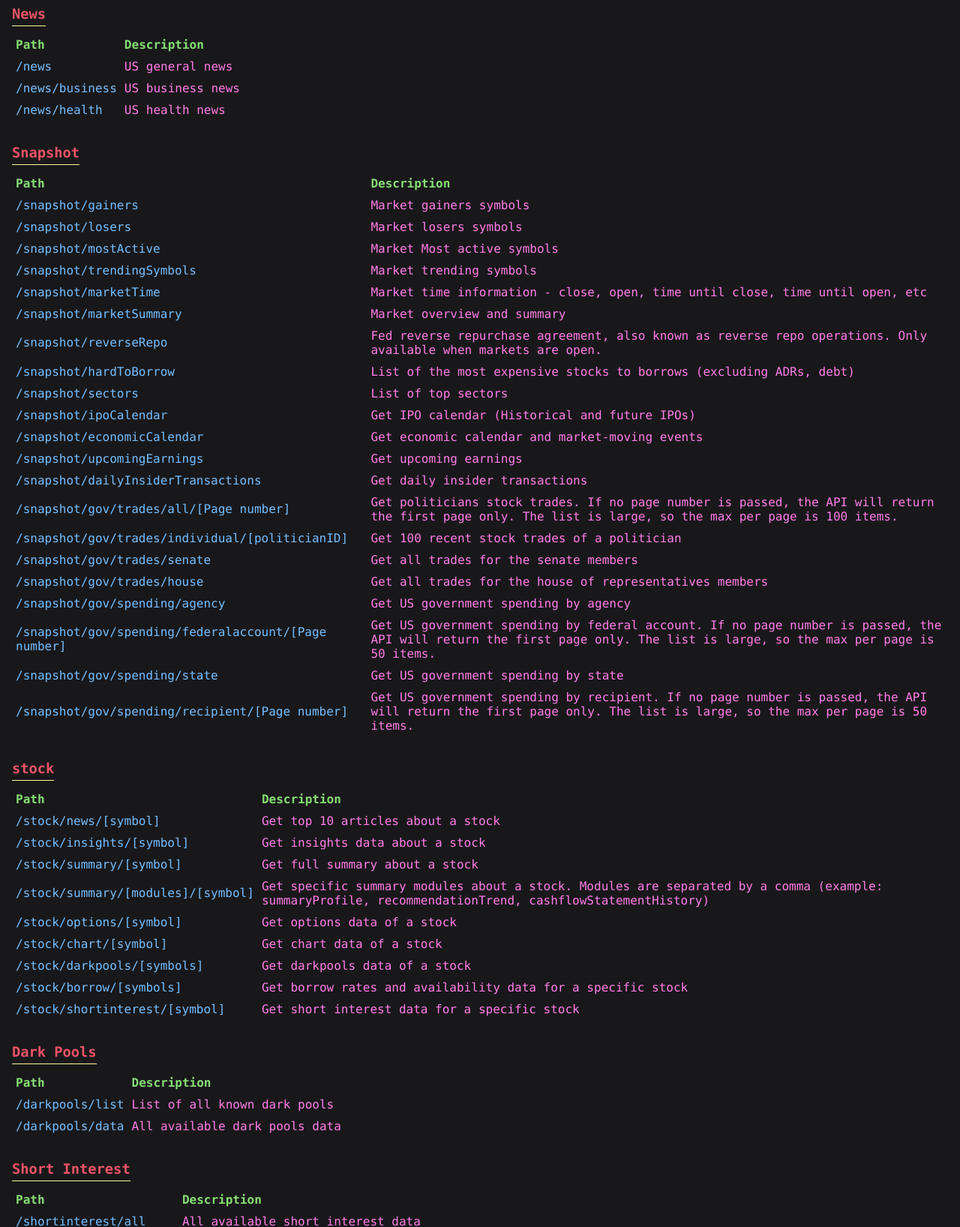
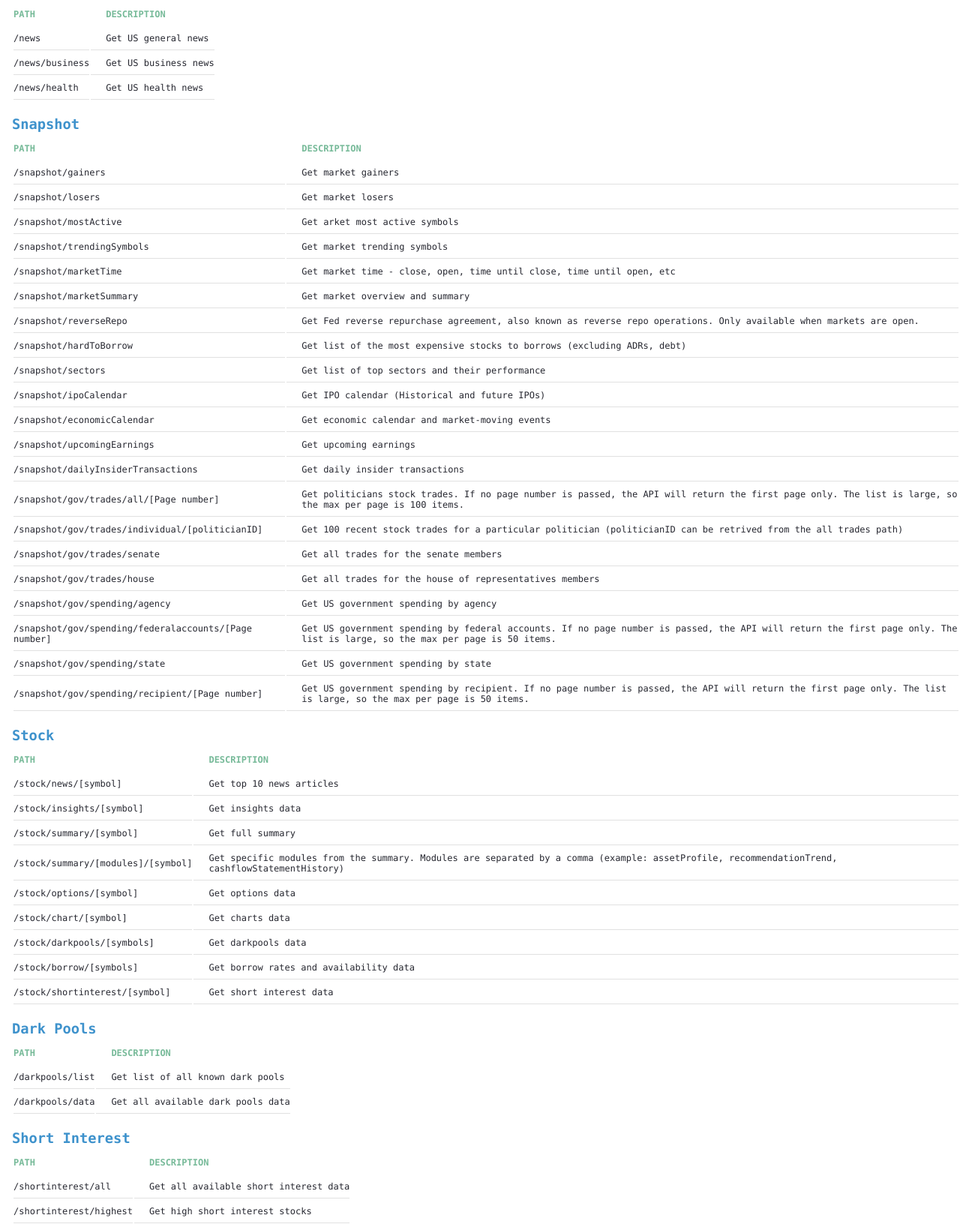
Before and after one commit to aluay/Insight, a website: page views/home.html in a window 1280 px wide. Shown: the part 123-1759 px from the top of the page at 75% size. Drawn offline with Linux system fonts and the light colour scheme.

Commit message:
Style changes. Removed unnecessary CSS.

```diff
--- a/views/home.html
+++ b/views/home.html
@@ -12,42 +12,37 @@
   <style>
     * {
       box-sizing: border-box;
-			background-color: #18181a;
+	  color: #262730;
       font-family: Consolas, monospace;
+	  margin: 0;
+	  padding: 0
     }
-		body {
-			margin: 16px;
+	body{
+		padding-left: 16px;
 	}
-		.tb {
-			border-collapse: collapse;
-			margin-bottom: 32px;
-			margin-top: 16px;
+	h1{
+		color: #D33F49;
 	}
-		.tb th,
-		.tb td {
-			padding: 5px;
+	h3{
+		color: #3E92CC;
+		margin: 20px 0px 5px 0px;
 	}
-		.tb th {
-			color: #86de74;
+    th {
+      padding: 8px 0px;
       text-align: left;
+      font-size: 12px;
+      color: #77BA99;
+      text-transform: uppercase;
     }
-		.path {
-			color: #75bfff;
+    td {
+      padding: 8px 0px;
+      text-align: left;
+      vertical-align: middle;
+      font-size: 12px;
+      border-bottom: thin solid #e1e1e1;
     }
     .description {
-			color: #ff7de9;
-		}
-		h1 {
-			color: #fff;
-		}
-		h3 {
-			color: #d96629;
-			padding: 5px 0px;
-		}
-		.route {
-			display: inline;
-			color: #eb5368;
-			border-bottom: 1px solid #fff89e;
+      padding-left: 20px;
     }
   </style>
   <body>
@@ -58,20 +53,20 @@
       <table class="tb">
         <thead>
           <th>Path</th>
-					<th>Description</th>
+          <th class="description">Description</th>
         </thead>
         <tbody>
           <tr>
             <td class="path">/news</td>
-						<td class="description">US general news</td>
+            <td class="description">Get US general news</td>
           </tr>
           <tr>
             <td class="path">/news/business</td>
-						<td class="description">US business news</td>
+            <td class="description">Get US business news</td>
           </tr>
           <tr>
             <td class="path">/news/health</td>
-						<td class="description">US health news</td>
+            <td class="description">Get US health news</td>
           </tr>
         </tbody>
       </table>
@@ -79,53 +74,55 @@
       <table class="tb">
         <thead>
           <th>Path</th>
-					<th>Description</th>
+          <th class="description">Description</th>
         </thead>
         <tbody>
           <tr>
             <td class="path">/snapshot/gainers</td>
-						<td class="description">Market gainers symbols</td>
+            <td class="description">Get market gainers</td>
           </tr>
           <tr>
             <td class="path">/snapshot/losers</td>
-						<td class="description">Market losers symbols</td>
+            <td class="description">Get market losers</td>
           </tr>
           <tr>
             <td class="path">/snapshot/mostActive</td>
-						<td class="description">Market Most active symbols</td>
+            <td class="description">Get arket most active symbols</td>
           </tr>
           <tr>
             <td class="path">/snapshot/trendingSymbols</td>
-						<td class="description">Market trending symbols</td>
+            <td class="description">Get market trending symbols</td>
           </tr>
           <tr>
             <td class="path">/snapshot/marketTime</td>
             <td class="description">
-							Market time information - close, open, time until close, time
-							until open, etc
+              Get market time - close, open, time until close, time until open,
+              etc
             </td>
           </tr>
           <tr>
             <td class="path">/snapshot/marketSummary</td>
-						<td class="description">Market overview and summary</td>
+            <td class="description">Get market overview and summary</td>
           </tr>
           <tr>
             <td class="path">/snapshot/reverseRepo</td>
             <td class="description">
-							Fed reverse repurchase agreement, also known as reverse repo
+              Get Fed reverse repurchase agreement, also known as reverse repo
               operations. Only available when markets are open.
             </td>
           </tr>
           <tr>
             <td class="path">/snapshot/hardToBorrow</td>
             <td class="description">
-							List of the most expensive stocks to borrows (excluding ADRs,
+              Get list of the most expensive stocks to borrows (excluding ADRs,
               debt)
             </td>
           </tr>
           <tr>
             <td class="path">/snapshot/sectors</td>
-						<td class="description">List of top sectors</td>
+            <td class="description">
+              Get list of top sectors and their performance
+            </td>
           </tr>
           <tr>
             <td class="path">/snapshot/ipoCalendar</td>
@@ -158,7 +155,8 @@
           <tr>
             <td class="path">/snapshot/gov/trades/individual/[politicianID]</td>
             <td class="description">
-							Get 100 recent stock trades of a politician
+              Get 100 recent stock trades for a particular politician
+              (politicianID can be retrived from the all trades path)
             </td>
           </tr>
           <tr>
@@ -173,84 +171,78 @@
           </tr>
           <tr>
             <td class="path">/snapshot/gov/spending/agency</td>
-						<td class="description">
-							Get US government spending by agency
-						</td>
+            <td class="description">Get US government spending by agency</td>
           </tr>
           <tr>
-						<td class="path">/snapshot/gov/spending/federalaccount/[Page number]</td>
+            <td class="path">
+              /snapshot/gov/spending/federalaccounts/[Page number]
+            </td>
             <td class="description">
-							Get US government spending by federal account. If no page number is passed, the API
-							will return the first page only. The list is large, so the max per
-							page is 50 items.
+              Get US government spending by federal accounts. If no page number
+              is passed, the API will return the first page only. The list is
+              large, so the max per page is 50 items.
             </td>
           </tr>
           <tr>
             <td class="path">/snapshot/gov/spending/state</td>
-						<td class="description">
-							Get US government spending by state
-						</td>
+            <td class="description">Get US government spending by state</td>
           </tr>
           <tr>
             <td class="path">/snapshot/gov/spending/recipient/[Page number]</td>
             <td class="description">
-							Get US government spending by recipient. If no page number is passed, the API
-							will return the first page only. The list is large, so the max per
-							page is 50 items.
+              Get US government spending by recipient. If no page number is
+              passed, the API will return the first page only. The list is
+              large, so the max per page is 50 items.
             </td>
           </tr>
         </tbody>
       </table>
-			<h3 class="route">stock</h3>
+      <h3 class="route">Stock</h3>
       <table class="tb">
         <thead>
           <th>Path</th>
-					<th>Description</th>
+          <th class="description">Description</th>
         </thead>
         <tbody>
           <tr>
             <td class="path">/stock/news/[symbol]</td>
-						<td class="description">Get top 10 articles about a stock</td>
+            <td class="description">Get top 10 news articles</td>
           </tr>
           <tr>
             <td class="path">/stock/insights/[symbol]</td>
-						<td class="description">Get insights data about a stock</td>
+            <td class="description">Get insights data</td>
           </tr>
           <tr>
             <td class="path">/stock/summary/[symbol]</td>
-						<td class="description">Get full summary about a stock</td>
+            <td class="description">Get full summary</td>
           </tr>
           <tr>
             <td class="path">/stock/summary/[modules]/[symbol]</td>
             <td class="description">
-							Get specific summary modules about a stock. Modules are separated
-							by a comma (example: summaryProfile, recommendationTrend,
+              Get specific modules from the summary. Modules are separated by a
+              comma (example: assetProfile, recommendationTrend,
               cashflowStatementHistory)
             </td>
           </tr>
           <tr>
             <td class="path">/stock/options/[symbol]</td>
-						<td class="description">Get options data of a stock</td>
+            <td class="description">Get options data</td>
           </tr>
           <tr>
             <td class="path">/stock/chart/[symbol]</td>
-						<td class="description">Get chart data of a stock</td>
+            <td class="description">Get charts data</td>
           </tr>
           <tr>
             <td class="path">/stock/darkpools/[symbols]</td>
-						<td class="description">Get darkpools data of a stock</td>
+            <td class="description">Get darkpools data</td>
           </tr>
           <tr>
             <td class="path">/stock/borrow/[symbols]</td>
-						<td class="description">
-							Get borrow rates and availability data for a specific stock
-						</td>
+            <td class="description">Get borrow rates and availability data</td>
           </tr>
           <tr>
             <td class="path">/stock/shortinterest/[symbol]</td>
-						<td class="description">
-							Get short interest data for a specific stock
-						</td>
+            <td class="description">Get short interest data</td>
           </tr>
         </tbody>
       </table>
@@ -258,16 +250,16 @@
       <table class="tb">
         <thead>
           <th>Path</th>
-					<th>Description</th>
+          <th class="description">Description</th>
         </thead>
         <tbody>
           <tr>
             <td class="path">/darkpools/list</td>
-						<td class="description">List of all known dark pools</td>
+            <td class="description">Get list of all known dark pools</td>
           </tr>
           <tr>
             <td class="path">/darkpools/data</td>
-						<td class="description">All available dark pools data</td>
+            <td class="description">Get all available dark pools data</td>
           </tr>
         </tbody>
       </table>
@@ -275,16 +267,16 @@
       <table class="tb">
         <thead>
           <th>Path</th>
-					<th>Description</th>
+          <th class="description">Description</th>
         </thead>
         <tbody>
           <tr>
             <td class="path">/shortinterest/all</td>
-						<td class="description">All available short interest data</td>
+            <td class="description">Get all available short interest data</td>
           </tr>
           <tr>
             <td class="path">/shortinterest/highest</td>
-						<td class="description">High short interest stocks</td>
+            <td class="description">Get high short interest stocks</td>
           </tr>
         </tbody>
       </table>
@@ -293,7 +285,7 @@
       <!-- <table class="tb">
 				<thead>
 					<th>Path</th>
-					<th>Description</th>
+					<th class="description">Description</th>
 				</thead>
 				<tbody>
 					<tr>
```
Also changed, not shown: links.txt (+0 -11 lines), views/darkpoolslist.html (+9 -14 lines), views/moduleslist.html (+7 -18 lines). Lines whose indentation alone changed are shown as unchanged.
